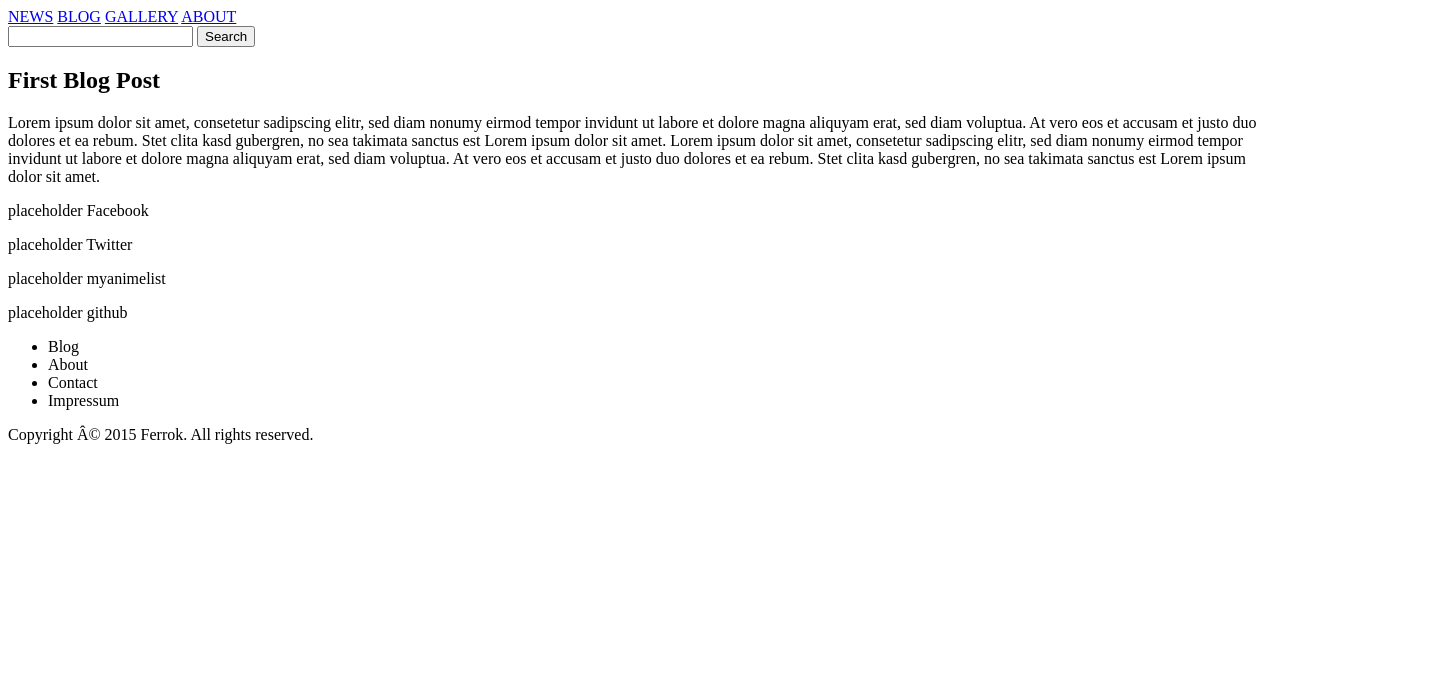
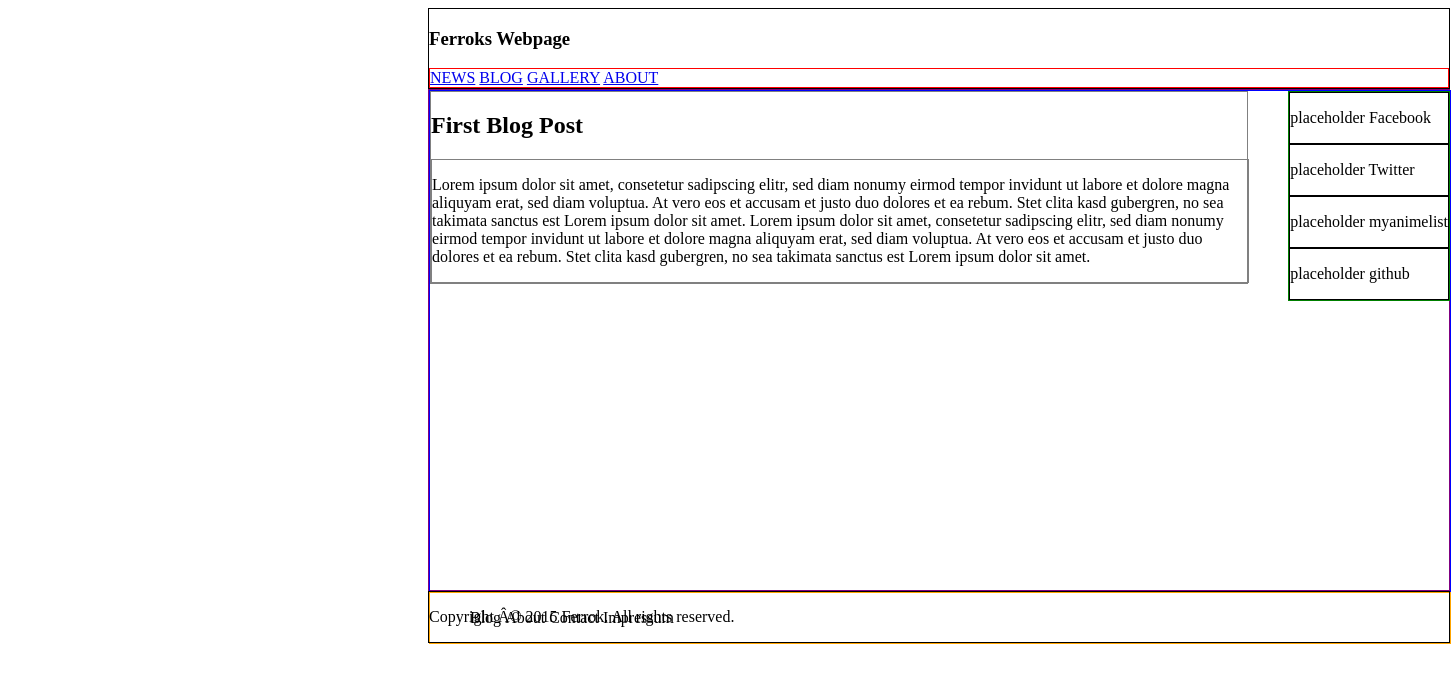
Before and after one commit to Ferrok87/learningFrontEnd, a plain HTML site: page index.html in a window 1280 px wide. Shown: the whole page, 1451 px wide, since content can reach past the window. Drawn offline with Linux system fonts and the light colour scheme.

Commit message:
first positioning done

```diff
--- a/index.html
+++ b/index.html
@@ -10,20 +10,21 @@
 </head>
 <body>
 <header>
+    <h3>Ferroks Webpage</h3>
     <nav class="nav-bar">
         <a href="#news" title="News">News</a>
         <a href="#blog" title="Ferroks Blog">Blog</a>
         <a href="#gallery" title="Gallery">Gallery</a>
         <a href="#about" title="About">About</a>
-        <form id="search-bar" action="/search/" role="search" method="get">
+       <!-- <form id="search-bar" action="/search/" role="search" method="get">
             <div>
                 <input type="text" name="q" value>
                 <input type="submit" id="search-bar-button" value="Search">
             </div>
-        </form>
+        </form> -->
     </nav>
 </header>
-    <main id="wrapper">
+    <main id="main-wrapper">
         <div class="main">
             <article class="blogposts">
                 <h1>First Blog Post</h1>
@@ -47,7 +48,7 @@
             </aside>
         </div>
         <aside class="footer-nav">
-            <ul id="footer-nav">
+            <ul>
                 <li>Blog</li>
                 <li>About</li>
                 <li>Contact</li>
--- a/main.css
+++ b/main.css
@@ -1,3 +1,76 @@
+header {
+    border: 1px solid black;
+    position: relative;
+    width: 1020px;
+    left: 420px;
+    right; 420px;
+}
+
 .nav-bar {
     text-transform: uppercase;
-    }
+    border: 1px solid red;
+}
+
+#main-wrapper {
+    border: 1px solid purple;
+    position: relative;
+    width: 1020px;
+    left: 420px;
+    right: 420px;
+    height: 500px;;
+}
+
+.main {
+    border: 1px solid blue;
+    width: 1020px;
+    height: 100%;
+}
+
+.blogposts {
+    border: 1px solid grey;
+    width: 80%;
+    float: left;
+}
+
+.postcontent {
+    border: 1px solid grey;
+    width: 100%;
+}
+
+.secondary {
+    border: 1px solid green;
+    float: right;
+}
+
+.facebook {
+    border: 1px solid black;
+}
+
+.twitter {
+    border: 1px solid black;
+}
+
+.myanimelist {
+    border: 1px solid black;
+}
+
+.github {
+    border: 1px solid black;
+}
+
+.footer-nav {
+    border: 1px solid orange;
+    width: 100%;
+}
+
+.footer-nav li {
+    display: inline;
+}
+
+footer {
+    border: 1px solid black;
+    position: relative;
+    width: 1020px;
+    left: 420px;
+    right: 420px;
+}
```
